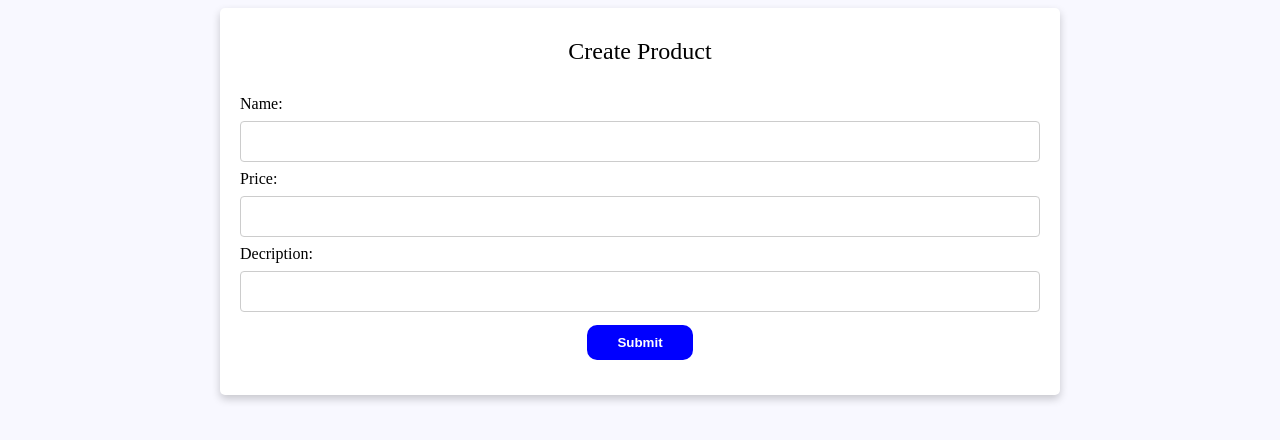
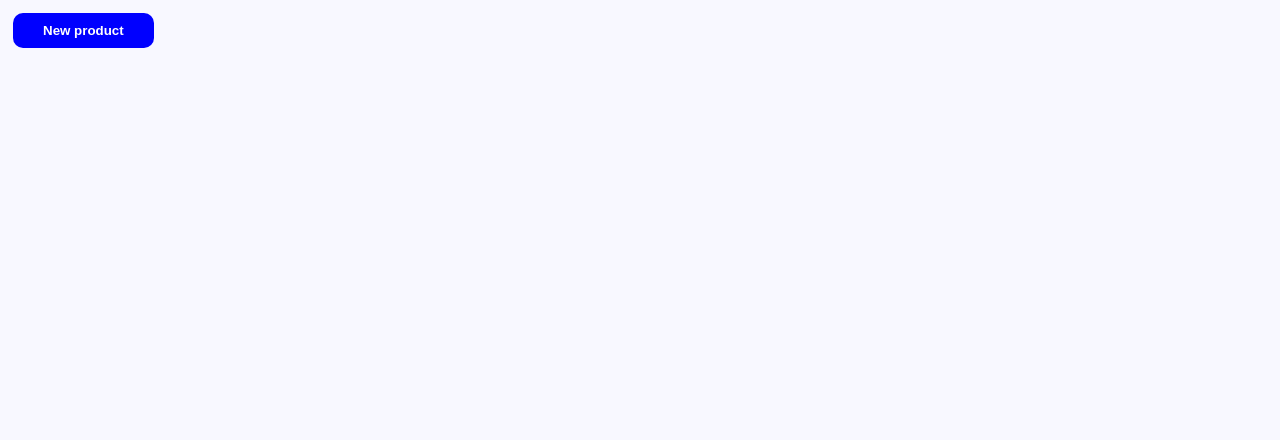
Before and after one commit to allania7med11/crud_vue, a Vue app: page / in a window 1280 px wide. Shown: the top 440 px of the page. Built offline with nearby package versions, Linux system fonts and the light colour scheme.

Commit message:
create product

```diff
--- a/package.json
+++ b/package.json
@@ -8,8 +8,10 @@
     "lint": "vue-cli-service lint"
   },
   "dependencies": {
+    "axios": "^0.21.1",
     "core-js": "^3.6.5",
-    "vue": "^2.6.11"
+    "vue": "^2.6.11",
+    "vue-axios": "^3.2.4"
   },
   "devDependencies": {
     "@vue/cli-plugin-babel": "~4.5.0",
--- /dev/null
+++ b/src/apis/api.js
@@ -0,0 +1,7 @@
+import axios from "axios";
+
+const Api = axios.create({
+    baseURL: 'http://127.0.0.1:8000/api'
+});
+
+export default Api;
--- /dev/null
+++ b/src/apis/product.js
@@ -0,0 +1,10 @@
+import api from "./api";
+
+
+const end_point = 'products';
+
+export default {
+    create(obj) {
+        return api.post(end_point,obj);
+    }
+}
--- /dev/null
+++ b/src/assets/css/main.css
@@ -0,0 +1,11 @@
+button {
+  outline: none !important;
+  margin: 5px;
+  padding: 10px 30px;
+  border-radius: 10px;
+  cursor: pointer;
+  border: none;
+  background-color: blue;
+  color: white;
+  font-weight: bold;
+}
--- a/src/components/Products/Form.vue
+++ b/src/components/Products/Form.vue
@@ -1,52 +1,101 @@
 <template>
+  <div
+    class="modal"
+    ref="modal"
+    @click="updateShow"
+    :style="{ display: show ? 'block' : 'none' }"
+  >
+    <div class="shadow"></div>
     <div class="card">
+      <div @click="$emit('show')" class="close">X</div>
       <div class="title">Create Product</div>
       <form @submit="submit">
         <label for="fname">Name:</label>
-      <input type="text" v-model="product.name" id="fname" name="name" required />
+        <input
+          type="text"
+          v-model="product.name"
+          id="fname"
+          name="name"
+          required
+        />
         <label for="fprice">Price:</label>
-      <input type="number" v-model.number="product.age" id="fprice" name="price" required />
+        <input
+          type="number"
+          v-model.number="product.price"
+          id="fprice"
+          name="price"
+          required
+        />
         <label for="fdescription">Decription:</label>
-      <input type="text" v-model="product.description" id="fdescription" name="description" required />
+        <input
+          type="text"
+          v-model="product.description"
+          id="fdescription"
+          name="description"
+          required
+        />
         <div class="has_submit">
           <button type="submit">Submit</button>
         </div>
       </form>
     </div>
+  </div>
 </template>
 
 <script>
 export default {
+  props: ["show"],
   data() {
     return {
       product: {
         name: null,
-        age: null,
+        price: null,
         description: null,
       },
     };
   },
-  methods:{
-    submit: function(evt){
-      evt.preventDefault()
-      this.$emit("submit",this.product)
+  methods: {
+    submit: function(evt) {
+      evt.preventDefault();
+      this.$emit("submit", this.product);
+    },
+    updateShow(evt) {
+      if (evt.target == this.$refs.modal) {
+        this.$emit("show")
       }
-  }
+    },
+  },
 };
 </script>
 
 <style lang="scss" scoped>
+.modal {
+  //display: none; /* Hidden by default */
+  position: fixed; /* Stay in place */
+  z-index: 1; /* Sit on top */
+  padding-top: 100px; /* Location of the box */
+  left: 0;
+  top: 0;
+  width: 100%; /* Full width */
+  height: 100%; /* Full height */
+  overflow: auto; /* Enable scroll if needed */
+  background-color: rgb(0, 0, 0); /* Fallback color */
+  background-color: rgba(0, 0, 0, 0.2); /* Black w/ opacity */
+}
 .card {
+  position: relative;
+  z-index: 2;
+  margin: auto;
   background-color: white;
   width: 70%;
   max-width: 800px;
   min-height: 300px;
   padding: 30px 20px;
   border-radius: 5px;
-  box-shadow: 0px 4px 8px 0 rgba(0, 0, 0, 0.2);
+  box-shadow: 0px 4px 8px 0 rgba(0, 0, 0, 0.3);
   transition: 0.3s;
   &:hover {
-    box-shadow: 0px 8px 8px 0 rgba(0, 0, 0, 0.2);
+    box-shadow: 0px 8px 8px 0 rgba(0, 0, 0, 0.3);
   }
 }
 .card .title {
@@ -69,18 +118,22 @@ export default {
     box-shadow: 0 0 1px blue;
   }
 }
+.card .close{
+  cursor: pointer;
+  position: absolute;
+  top:0;
+  right: 0;
+  margin: 5px 10px;
+  padding: 5px;
+  color:gainsboro;
+  &:hover{
+    color: #000;
+  }
+}
 .has_submit {
   text-align: center;
 }
-.has_submit button {
-  outline: none !important;
-  margin: 5px;
-  padding: 10px 30px;
-  border-radius: 10px;
-  cursor: pointer;
-  border: none;
-  background-color: blue;
-  color: white;
-  font-weight: bold;
+.has_submit button{
+  background-color: green;
 }
 </style>
--- a/src/components/Products/index.vue
+++ b/src/components/Products/index.vue
@@ -1,26 +1,35 @@
 <template>
-  <div class="container">
-    <Form @submit="submit" />
+  <div>
+    <button @click="show = !show">New product</button>
+    <Form :show="show" @show="show = !show" @submit="submit" />
   </div>
 </template>
 
 <script>
+import "@/assets/css/main.css";
 import Form from "./Form";
+import api from "@/apis/product";
 export default {
   components: {
     Form,
   },
+  data() {
+    return {
+      show: false,
+    };
+  },
   methods: {
-    submit: function(product) {
-      console.log(product);
+    submit: async function(product) {
+      debugger; // eslint-disable-line
+      try {
+        let data = await api.create(product);
+        console.log({ data });
+      } catch (err) {
+        console.log({ err });
+      }
     },
   },
 };
 </script>
 
-<style scoped>
-.container {
-  display: flex;
-  justify-content: center;
-}
-</style>
+<style scoped></style>
```
Also changed, not shown: src/main.js (+8 -5 lines), 1 other file (tests, documents, lock files or other folders). Lines whose indentation alone changed are shown as unchanged.
